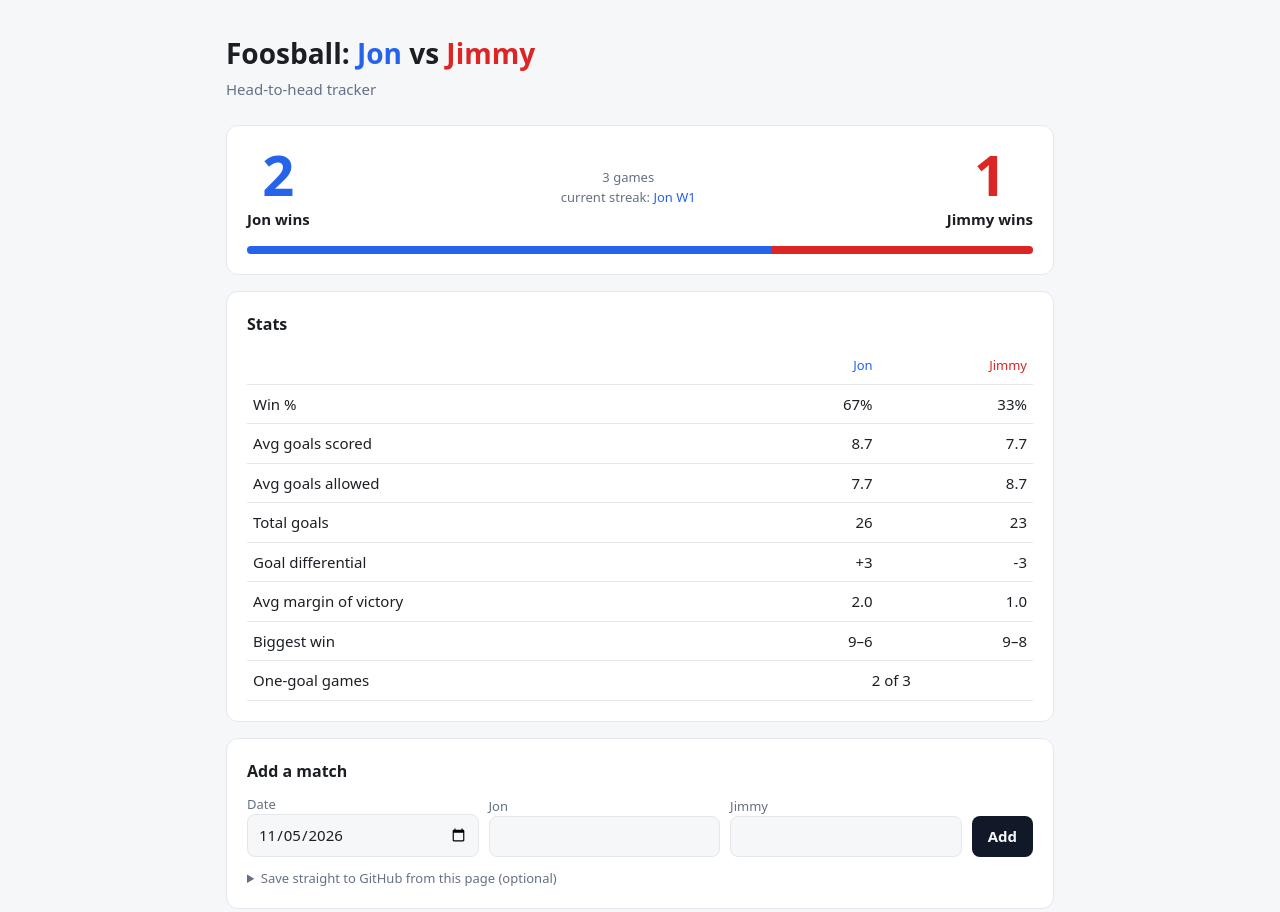
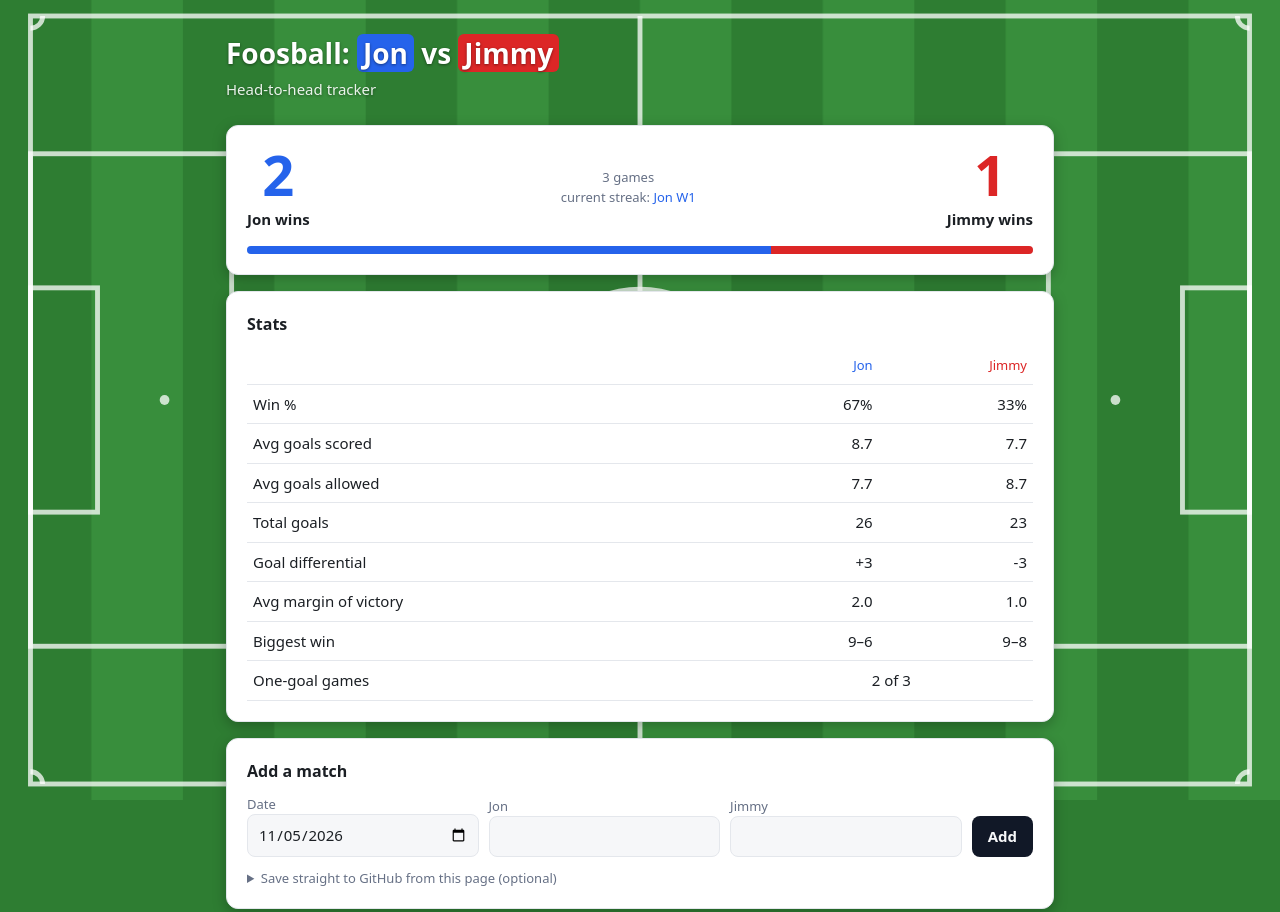
Before and after one commit to jon-oh-io/Foosball-Matches, a plain HTML site: page index.html in a window 1280 px wide. Shown: the top 912 px of the page. Drawn offline with Linux system fonts and the light colour scheme.

Commit message:
Add files via upload

```diff
--- a/index.html
+++ b/index.html
@@ -14,12 +14,18 @@
             --jon: #60a5fa; --jimmy: #f87171; --accent: #e8eaed; }
   }
   * { box-sizing: border-box; }
-  body { margin: 0; background: var(--bg); color: var(--text);
+  body { margin: 0; background: #2e7d32; color: var(--text);
          font: 15px/1.5 system-ui, -apple-system, Segoe UI, Roboto, sans-serif; }
+  #pitch { position: fixed; inset: 0; width: 100%; height: 100%; z-index: -1; }
+  @media (prefers-color-scheme: dark) { body { background: #1b4d20; } #pitch { filter: brightness(.6); } }
+  h1, .sub { color: #fff; text-shadow: 0 1px 3px rgba(0,0,0,.45); }
+  h1 .jon, h1 .jimmy { color: #fff; padding: 0 6px; border-radius: 6px; }
+  h1 .jon { background: var(--jon); } h1 .jimmy { background: var(--jimmy); }
+  .card { box-shadow: 0 4px 14px rgba(0,0,0,.25); }
   main { max-width: 860px; margin: 0 auto; padding: 32px 16px 64px; }
   h1 { margin: 0 0 4px; font-size: 28px; }
   h2 { font-size: 16px; margin: 0 0 12px; }
-  .sub { color: var(--muted); margin: 0 0 24px; }
+  .sub { margin: 0 0 24px; opacity: .9; }
   .jon { color: var(--jon); } .jimmy { color: var(--jimmy); }
   .card { background: var(--card); border: 1px solid var(--line); border-radius: 12px; padding: 20px; margin-bottom: 16px; }
   .score { display: flex; justify-content: space-between; align-items: center; text-align: center; }
@@ -47,6 +53,27 @@
 </style>
 </head>
 <body>
+<svg id="pitch" viewBox="0 0 1050 680" preserveAspectRatio="xMidYMid slice" aria-hidden="true">
+  <defs>
+    <pattern id="stripes" width="150" height="680" patternUnits="userSpaceOnUse">
+      <rect width="75" height="680" fill="#2e7d32"/><rect x="75" width="75" height="680" fill="#388e3c"/>
+    </pattern>
+  </defs>
+  <rect width="1050" height="680" fill="url(#stripes)"/>
+  <g fill="none" stroke="rgba(255,255,255,.75)" stroke-width="4">
+    <rect x="25" y="25" width="1000" height="630"/>
+    <line x1="525" y1="25" x2="525" y2="655"/>
+    <circle cx="525" cy="340" r="91"/>
+    <rect x="25" y="138" width="165" height="404"/><rect x="860" y="138" width="165" height="404"/>
+    <rect x="25" y="248" width="55" height="184"/><rect x="970" y="248" width="55" height="184"/>
+    <path d="M190 267 A91 91 0 0 1 190 413"/><path d="M860 267 A91 91 0 0 0 860 413"/>
+    <path d="M25 35 A10 10 0 0 0 35 25"/><path d="M1015 25 A10 10 0 0 0 1025 35"/>
+    <path d="M35 655 A10 10 0 0 0 25 645"/><path d="M1025 645 A10 10 0 0 0 1015 655"/>
+  </g>
+  <g fill="rgba(255,255,255,.75)">
+    <circle cx="525" cy="340" r="5"/><circle cx="135" cy="340" r="4"/><circle cx="915" cy="340" r="4"/>
+  </g>
+</svg>
 <main>
   <h1>Foosball: <span class="jon">Jon</span> vs <span class="jimmy">Jimmy</span></h1>
   <p class="sub">Head-to-head tracker</p>
```
